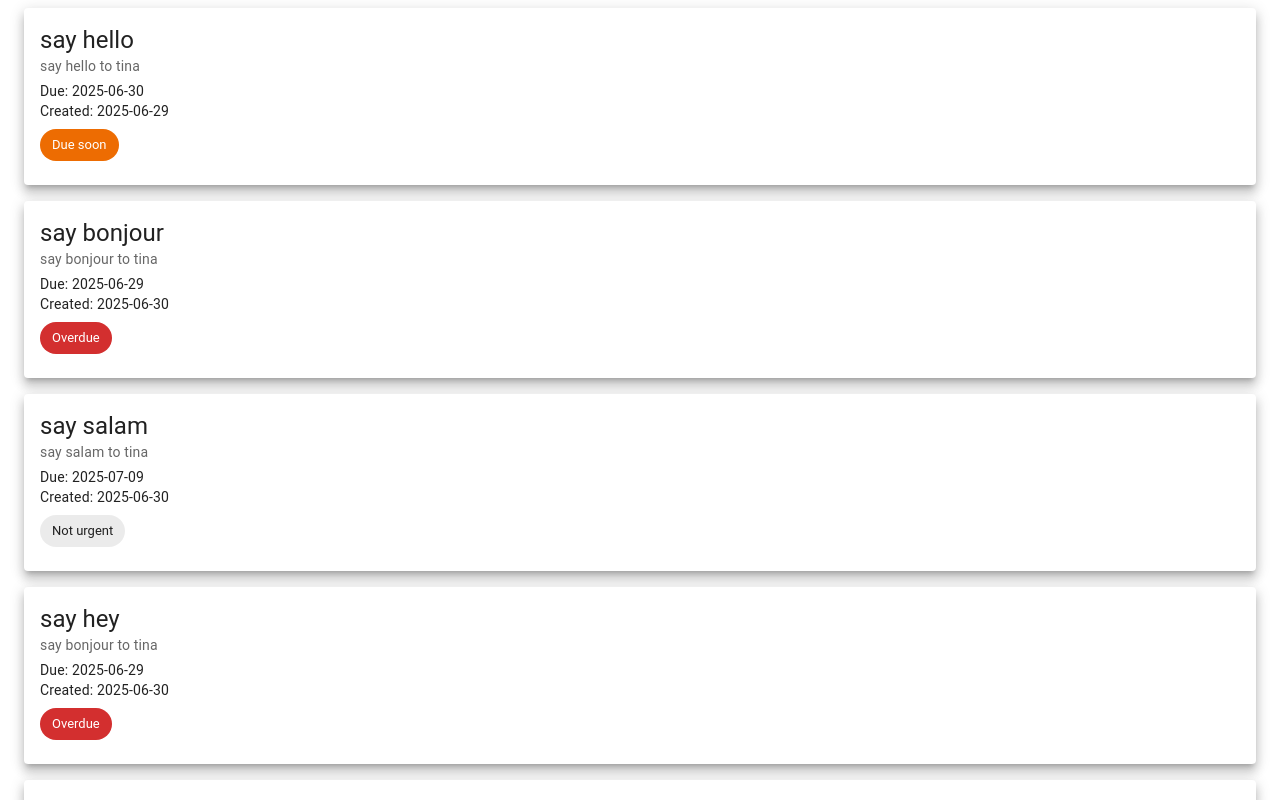
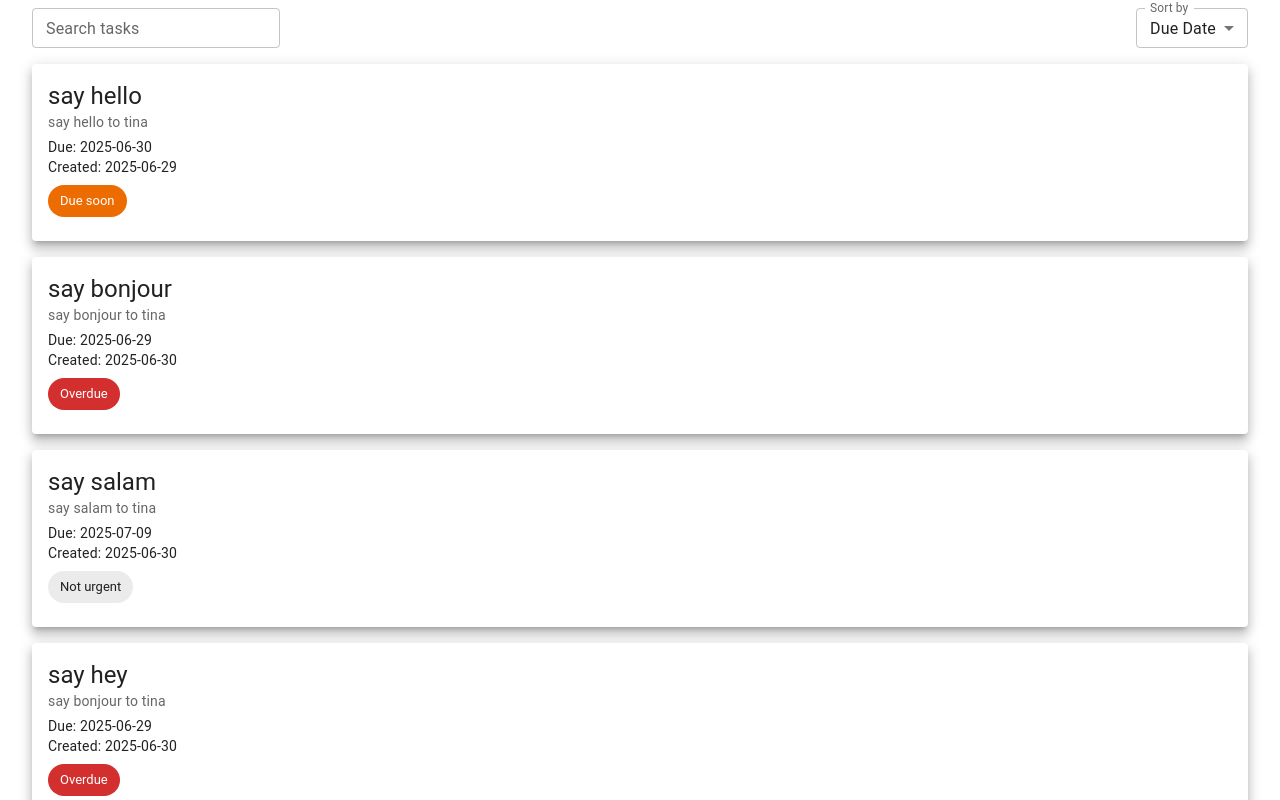
Before and after one commit to Tina-A-Zhang/Checkbox-Task-Manager, a React (Create React App) app in the folder frontend/: page / in a window 1280 px wide. Shown: the top 800 px of the page. Built offline with nearby package versions, Linux system fonts and the light colour scheme.

Commit message:
Added NavBar including searchBar and filterDropDown

```diff
--- a/frontend/src/App.tsx
+++ b/frontend/src/App.tsx
@@ -1,12 +1,16 @@
+import { NavBar } from "./components/NavBar";
 import { TaskList } from "./components/TaskList";
+import { Box } from "@mui/material";
 
 function App() {
-
-
   return (
-    <>
-     <TaskList/>
-    </>
+    <Box px={3}>
+      <NavBar
+        onSearch={() => console.log("search")}
+        onSortChange={() => console.log("sort")}
+      />
+      <TaskList />
+    </Box>
   );
 }
 
--- /dev/null
+++ b/frontend/src/components/FilterDropdown.tsx
@@ -0,0 +1,29 @@
+import {
+  FormControl,
+  InputLabel,
+  Select,
+  MenuItem,
+  SelectChangeEvent,
+} from "@mui/material";
+
+type FilterDropdownProps = {
+  onSortChange: (sortBy: "dueDate" | "createDate") => void;
+};
+
+export const FilterDropdown = ({ onSortChange }: FilterDropdownProps) => {
+  const handleChange = (e: SelectChangeEvent) => {
+    onSortChange(e.target.value as "dueDate" | "createDate");
+  };
+
+  return (
+    <FormControl size="small">
+      <InputLabel>Sort by</InputLabel>
+      <Select defaultValue="dueDate" label="Sort by" onChange={handleChange}>
+        <MenuItem value="dueDate">Due Date</MenuItem>
+        <MenuItem value="createDate">Create Date</MenuItem>
+      </Select>
+    </FormControl>
+  );
+};
+
+export {};
--- /dev/null
+++ b/frontend/src/components/NavBar.tsx
@@ -0,0 +1,24 @@
+import { Box } from "@mui/material";
+import { SearchBar } from "./SearchBar";
+import { FilterDropdown } from "./FilterDropdown";
+
+type NavBarProps = {
+  onSearch: (term: string) => void;
+  onSortChange: (sortBy: "dueDate" | "createDate") => void;
+};
+
+export const NavBar = ({ onSearch, onSortChange }: NavBarProps) => {
+  return (
+    <Box
+      display="flex"
+      justifyContent="space-between"
+      alignItems="center"
+      sx={{ marginBottom: 2 }}
+    >
+      <SearchBar onSearch={onSearch} />
+      <FilterDropdown onSortChange={onSortChange} />
+    </Box>
+  );
+};
+
+export {};
--- /dev/null
+++ b/frontend/src/components/SearchBar.tsx
@@ -0,0 +1,23 @@
+import { ChangeEvent } from "react";
+import { TextField } from "@mui/material";
+
+type SearchBarProps = {
+  onSearch: (term: string) => void;
+};
+
+export const SearchBar = ({ onSearch }: SearchBarProps) => {
+  const handleChange = (e: ChangeEvent<HTMLInputElement>) => {
+    onSearch(e.target.value);
+  };
+
+  return (
+    <TextField
+      label="Search tasks"
+      variant="outlined"
+      size="small"
+      onChange={handleChange}
+    />
+  );
+};
+
+export {};
--- a/frontend/src/components/TaskList.tsx
+++ b/frontend/src/components/TaskList.tsx
@@ -1,5 +1,4 @@
 import { TaskCard, Task } from "./TaskCard";
-import { Box } from "@mui/material";
 
 const mockTasks: Task[] = [
   {
@@ -41,11 +40,11 @@ const mockTasks: Task[] = [
 
 export const TaskList = () => {
   return (
-    <Box px={2}>
+    <>
       {mockTasks.map((task) => (
         <TaskCard key={task.id} task={task} />
       ))}
-    </Box>
+    </>
   );
 };
 
```
